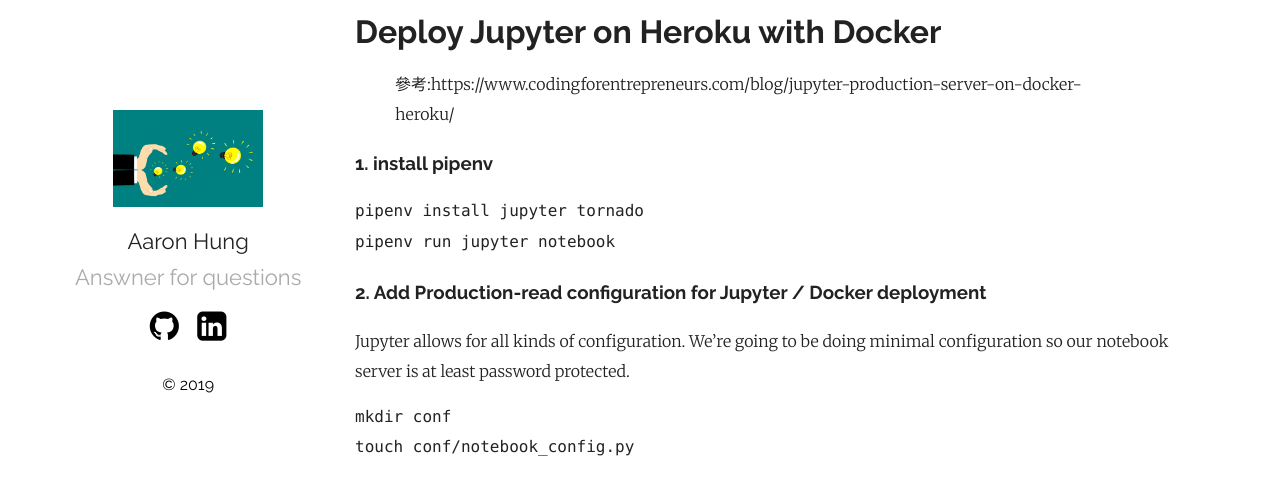
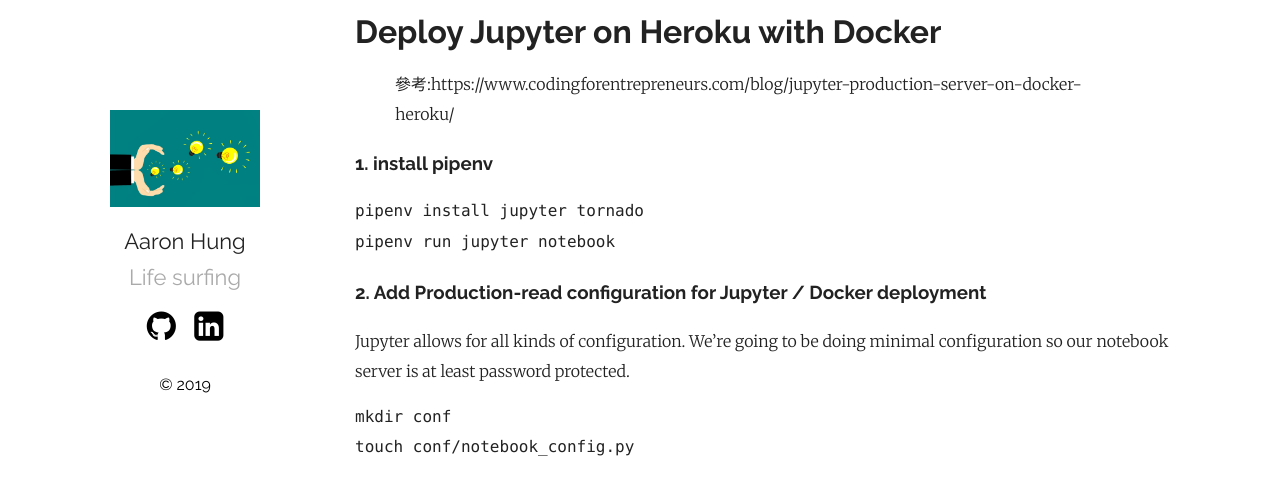
Before and after one commit to aaronhung215/Aaron_BigData-AI, a Jekyll site: the page built from _posts/2019-09-19-Deploy-Flask-to-Heroku.md, in a window 1280 px wide. Shown: the part 122-604 px from the top of the page. Built offline with Jekyll 4.4.1, drawn with Linux system fonts in a browser that asks for light colours; comment, search, counter and statistics services are not loaded.

Commit message:
Update _config.yml

```diff
--- a/_config.yml
+++ b/_config.yml
@@ -5,7 +5,7 @@ kramdown:
 title: AI, Bigdata and Fintech
 author: Aaron Hung
 email: aaron.hung215@gmail.com
-description: I am Aaron, an AI/Data Scientist with IT engineer skills. I am interested in new technology and have a dream to use it to improve our life and business.Cultivated in financial and internet industries over than 3 years, the chatbot tech and prediction algorithm will be shared here.
+description: I am Aaron, an AI/Data Scientist with IT engineer skills. I am interested in new technology and have a dream to use it to improve our life and business.Cultivating in financial and internet industries over for years, I wish to be better everyday.
 # this means to ignore newlines until "show_exerpts:"
 #  Write an awesome description for your new site here. You can edit this
 #  line in _config.yml. It will appear in your document head meta (for
@@ -18,7 +18,7 @@ sass:
   sass_dir: _sass
 plainwhite:
   name: Aaron Hung
-  tagline: Answner for questions
+  tagline: Life surfing
   date_format: "%b %-d, %Y"
   sitemap: false # set to true to generate sitemap.xml content
   disqus_shortname: Aaron
```
